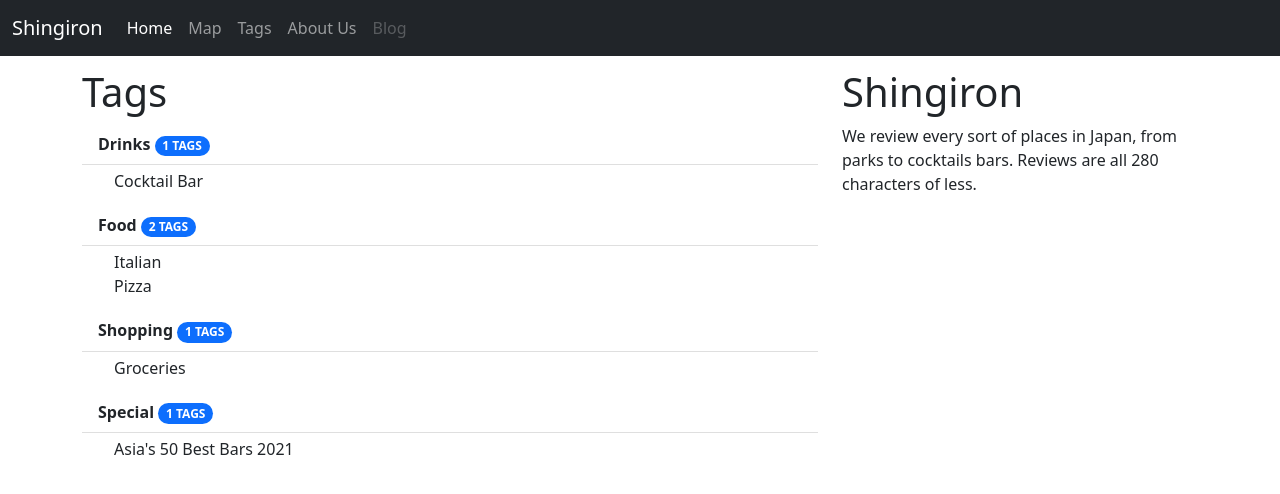
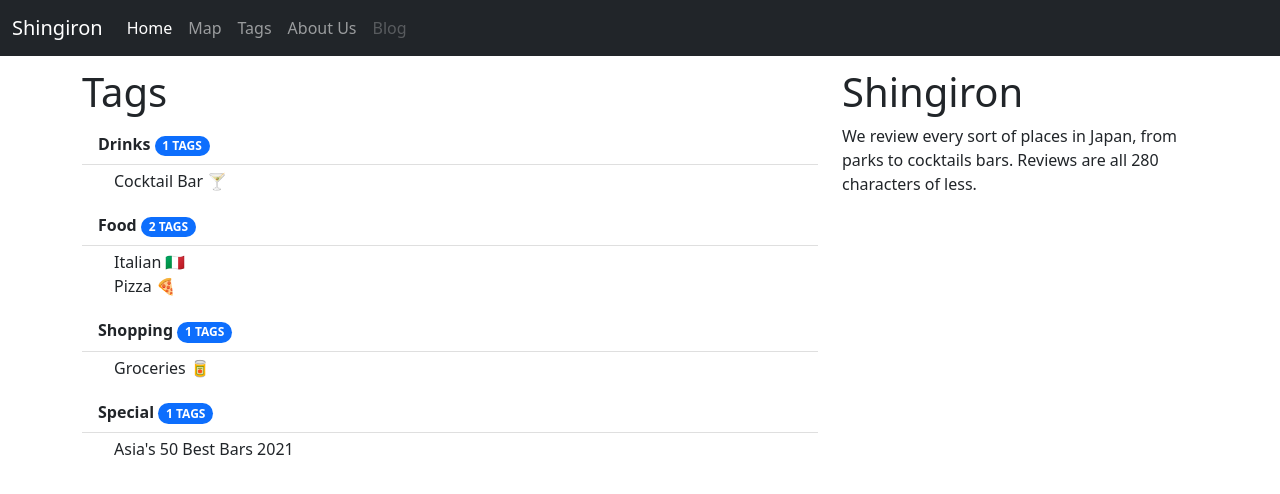
Before and after one commit to alessandrosp/shingiron, a Jekyll site: the page built from docs/pages/tags.md, in a window 1280 px wide. Shown: the top 494 px of the page. Built offline with Jekyll 4.4.1, drawn with Linux system fonts in a browser that asks for light colours; nearby versions of some CDN libraries; our own code applies the rules of GitHub Pages for plain Markdown files.

Commit message:
Update tags.md

```diff
--- a/docs/pages/tags.md
+++ b/docs/pages/tags.md
@@ -10,7 +10,7 @@ permalink: /tags/
     <li class="list-group-item"><b>{{ parent.name }}</b> <span class="badge bg-primary rounded-pill">{{ children.size }} TAGS</span></li>
     <ul class="list-subgroup">
       {% for child in children %}
-        <li class="list-subgroup-item">{{ child.name }}</li>
+        <li class="list-subgroup-item">{{ child.name }} {{ child.emoji }}</li>
       {% endfor %}
     </ul>
   {% endfor %}
```
